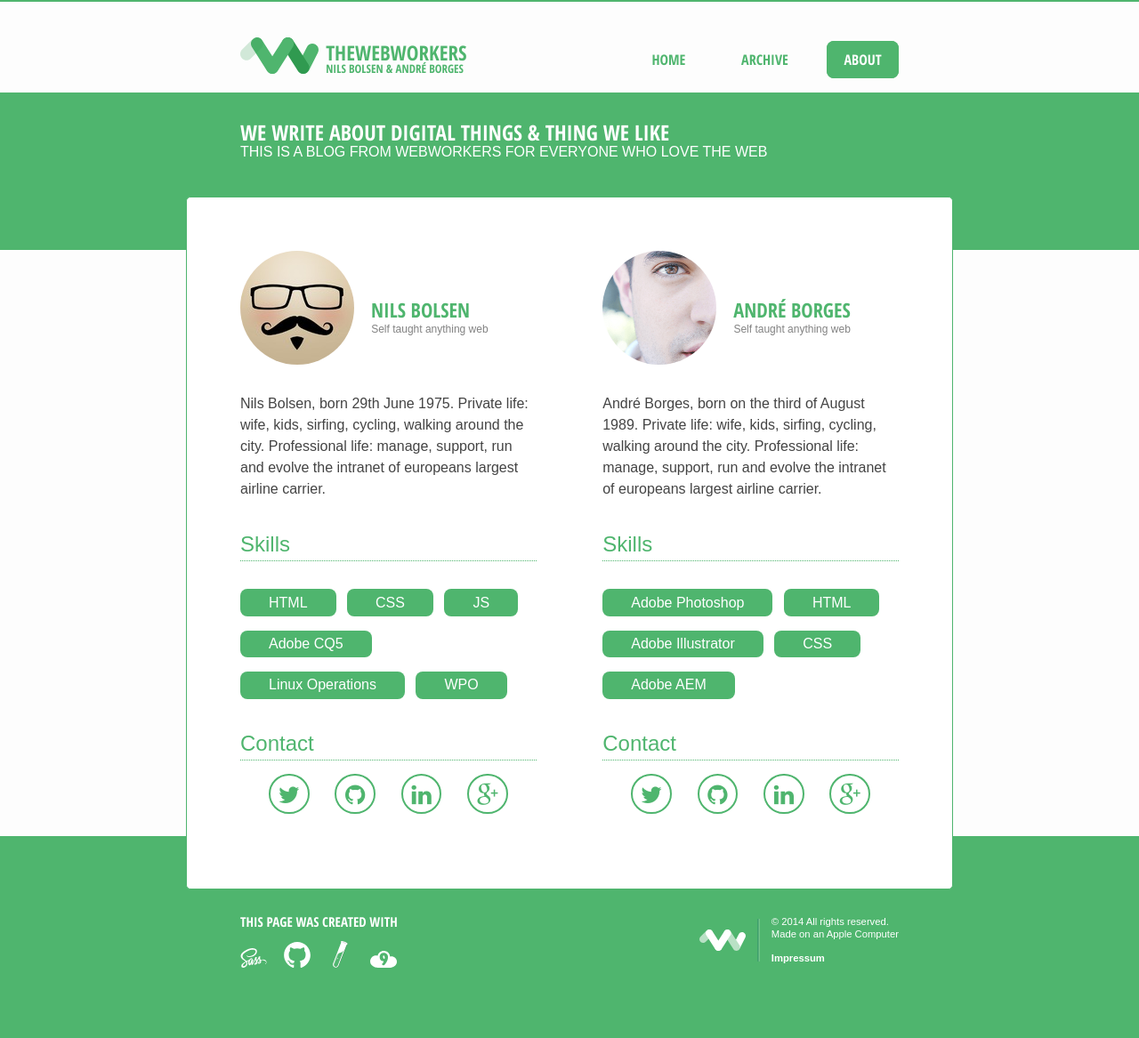
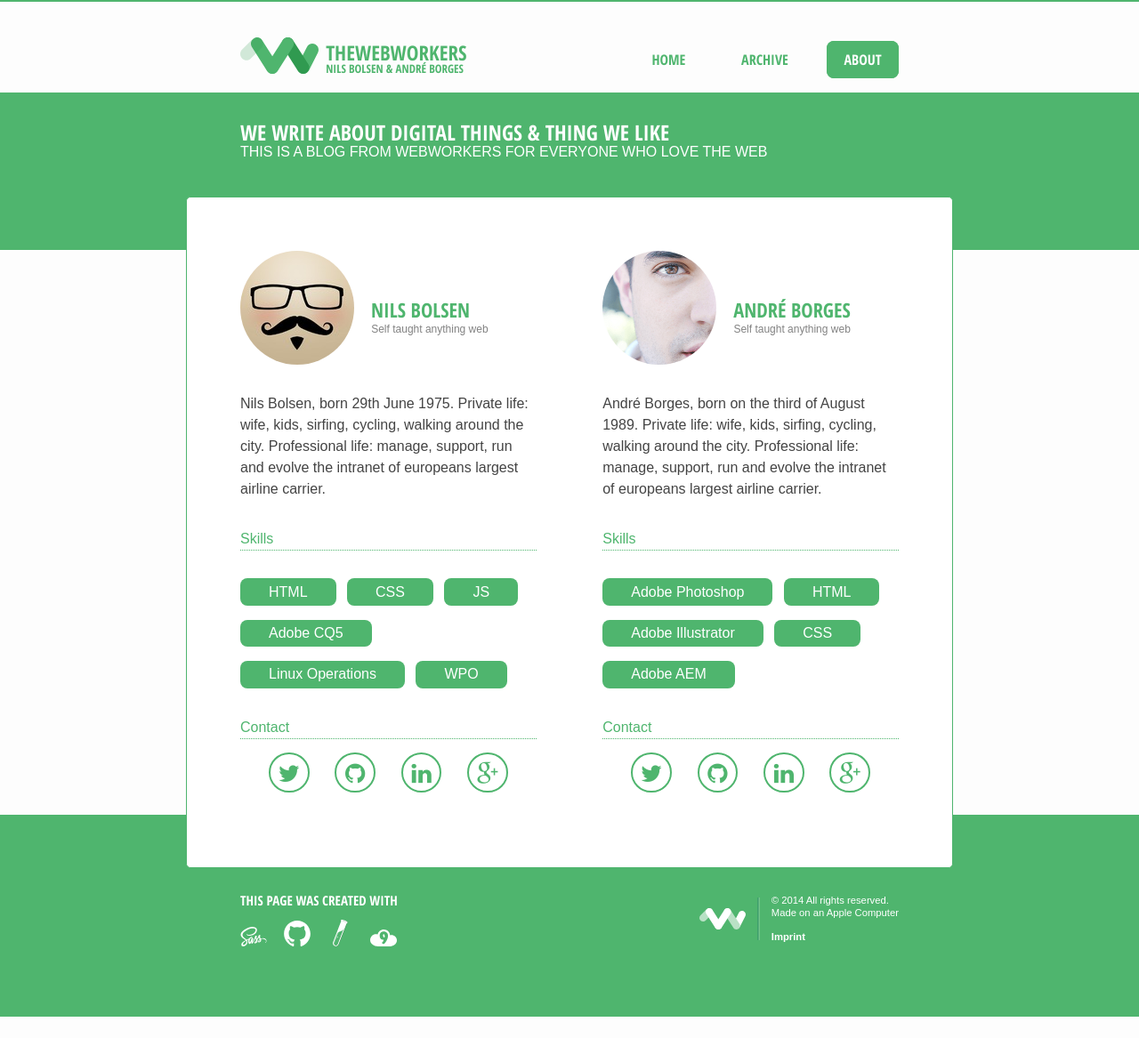
Before and after one commit to webwb/webwb.github.io, a Jekyll site: the page built from about.md, in a window 1280 px wide. Shown: the whole page at 89% size. Built offline with Jekyll 4.4.1, drawn with Linux system fonts in a browser that asks for light colours; after the commit the page ends 1143 px from its top, so only the background shows below that.

Commit message:
some css changes

```diff
--- /dev/null
+++ b/CNAME
@@ -0,0 +1 @@
+webworkers.io
--- a/_includes/footer.html
+++ b/_includes/footer.html
@@ -9,7 +9,7 @@
       <div class="footer-col  footer-col-1">
         <h2>This page was created with</h2>
         <ul class="build-with-list">
-          <li><a href="http://sass-lang.com/" class="sasslogo">SASS Lang</a></li>
+          <li><a href="http://sass-lang.com/" id="sasslogo" class="sasslogo">SASS Lang</a></li>
           <li><a href="https://github.com/"   class="githublogo">Github</a></li>
           <li><a href="http://jekyllrb.com/"  class="jekylllogo">Jekyll</a></li>
           <li><a href="https://c9.io/"        class="c9logo">Cloud 9</a></li>
@@ -25,7 +25,7 @@
           <li>&copy; 2014 All rights reserved.</li>
           <li>Made on an Apple Computer</li>
           <li>&nbsp;</li>
-          <li><a href="/imprint/" title="Imprint / Impressum">Impressum</a></li>
+          <li><a href="/imprint/" title="Imprint / Impressum">Imprint</a></li>
         </ul>
       </div>
     </div>
--- a/_sass/_about.scss
+++ b/_sass/_about.scss
@@ -123,3 +123,17 @@
     }
   }
 }
+@include media-query($on-palm) {
+  .profile .profile-contacts ul {
+    text-align: center;
+    li {
+      padding:1em;
+    }
+    li:first-child {
+      margin-left:0;
+    }
+    li:last-child {
+      margin-right:0;
+    }
+  }
+}
--- a/_sass/_layout.scss
+++ b/_sass/_layout.scss
@@ -84,9 +84,13 @@
 }
 .post-content {
     // margin-bottom: $spacing-unit;
-    h1, h2 {
+    h1 {
         color: #4fb56e;
     }
+    h2 {
+        color: #4fb56e;
+        font-size: 1.0em;
+        }
     h3 {
         color: #4fb56e;
         font-family: OpenSans-CondBold;
```
Also changed, not shown: Gemfile.lock, images/cloud9logo.svg, images/cloud9logo_hover.svg, images/githublogo.svg, images/githublogo_hover.svg, images/jekylllogo_flat_tube.svg, images/jekylllogo_flat_tube_hover.svg, images/sasslogo.svg, images/sasslogo_hover.svg.
